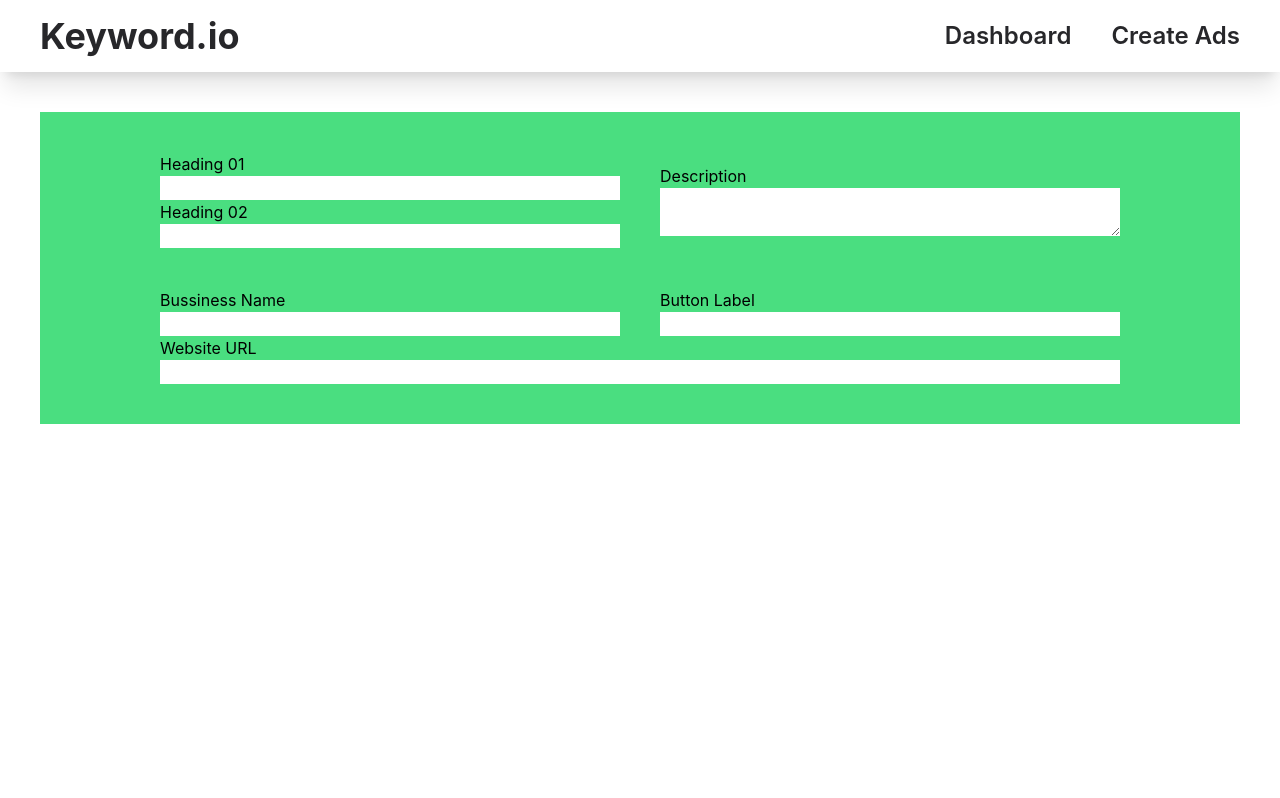
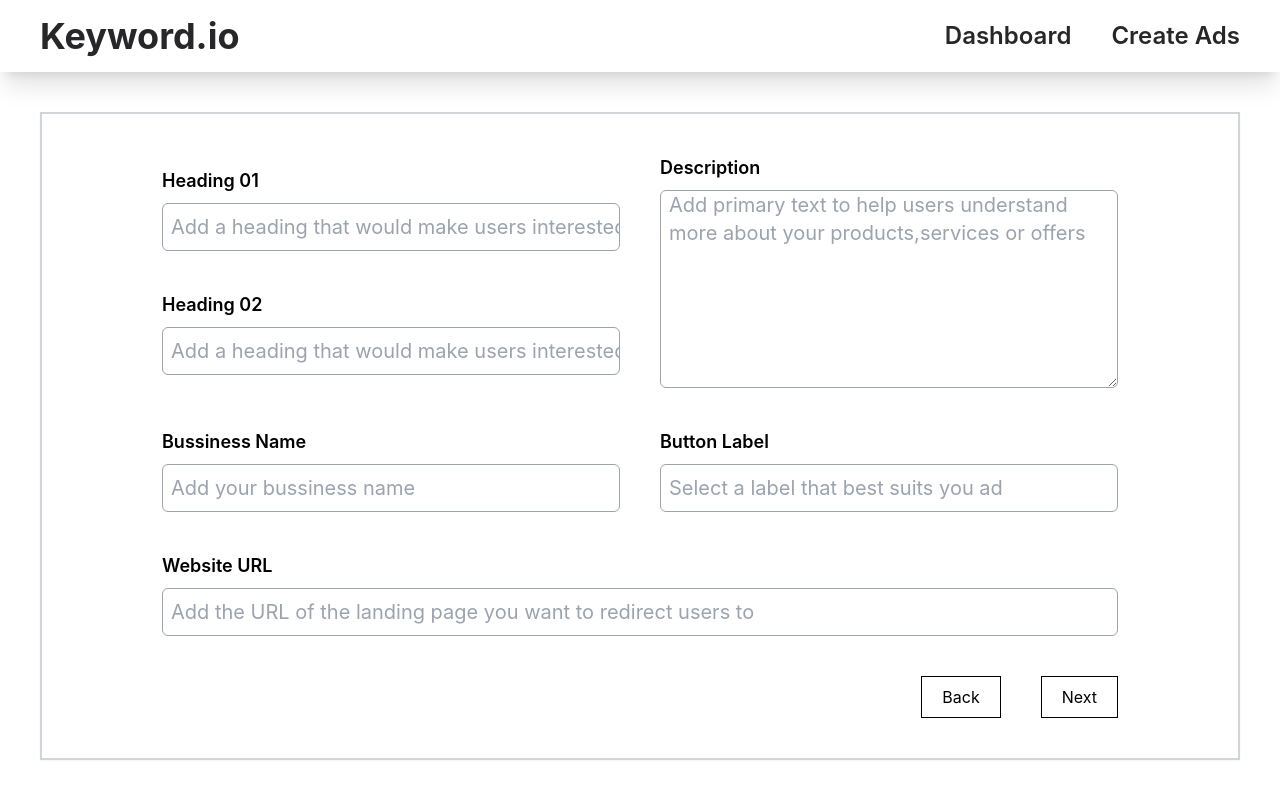
Before and after one commit to Dhanasaitholeti/assignment-keywordio, a React (Vite) app: page /textad in a window 1280 px wide. Built offline with nearby package versions, Linux system fonts and the light colour scheme.

Commit message:
added styles to the mediaad and textad components

```diff
--- a/src/components/AdInsights.tsx
+++ b/src/components/AdInsights.tsx
@@ -13,7 +13,7 @@ const AdInsights = () => {
 
   return (
     <div className="border border-gray-200 flex flex-col gap-5">
-      <div className="p-5 pb-2 text-xl font-semibold border-2 border-b-gray-200 ">
+      <div className="p-5 pb-2 text-xl font-semibold border-2 border-b-gray-200 text-gray-800">
         <p>Ads Insight</p>
       </div>
       <TableContainer>
@@ -21,7 +21,9 @@ const AdInsights = () => {
           <TableHead>
             <TableRow>
               {Adkeys.map((each) => (
-                <TableCell>{each}</TableCell>
+                <TableCell>
+                  <p className="font-bold text-lg">{each}</p>
+                </TableCell>
               ))}
             </TableRow>
           </TableHead>
--- a/src/components/AdMetrics.tsx
+++ b/src/components/AdMetrics.tsx
@@ -10,11 +10,10 @@ import { AdsMetrics } from "../configs/adsData";
 
 const AdMetrics = () => {
   const Adkeys = Object.keys(AdsMetrics[0]);
-  console.log(Adkeys);
 
   return (
     <div className="border border-gray-200 flex flex-col gap-5">
-      <div className="p-5 pb-2 text-xl font-semibold border-2 border-b-gray-200 ">
+      <div className="p-5 pb-2 text-xl font-semibold border-2 border-b-gray-200 text-gray-800">
         Ads Insight
       </div>
       <TableContainer>
@@ -22,7 +21,9 @@ const AdMetrics = () => {
           <TableHead>
             <TableRow>
               {Adkeys.map((each) => (
-                <TableCell>{each}</TableCell>
+                <TableCell>
+                  <p className="font-bold text-lg"> {each}</p>
+                </TableCell>
               ))}
             </TableRow>
           </TableHead>
--- /dev/null
+++ b/src/components/BottomButtonGroup.tsx
@@ -0,0 +1,12 @@
+const BottomButtonGroup = () => {
+  return (
+    <div className="flex justify-end px-20">
+      <div className="flex gap-10">
+        <button className="border border-black px-5 py-2">Back</button>
+        <button className="border border-black px-5 py-2">{"Next"}</button>
+      </div>
+    </div>
+  );
+};
+
+export default BottomButtonGroup;
--- a/src/components/BussinessLabels.tsx
+++ b/src/components/BussinessLabels.tsx
@@ -1,21 +1,44 @@
+import { styles } from "./CommonStyles";
+
 const BussinessLabel = () => {
   return (
     <>
-      <div className="flex flex-col items-center justify-center px-20">
+      <div className="flex flex-col items-center justify-center px-20 gap-10">
         <section className="flex w-full gap-10">
-          <section className="flex flex-col w-1/2">
-            <label htmlFor="business-name">Bussiness Name</label>
-            <input type="text" name="business-name" />
+          <section className={`${styles.sectionStyles} gap-2`}>
+            <label htmlFor="business-name" className={styles.labelStyles}>
+              Bussiness Name
+            </label>
+            <input
+              type="text"
+              name="business-name"
+              placeholder="Add your bussiness name"
+              className={`${styles.inputStyles} h-12`}
+            />
           </section>
 
-          <section className="flex flex-col w-1/2">
-            <label htmlFor="btn-label">Button Label</label>
-            <input type="text" name="btn-label" />
+          <section className={`${styles.sectionStyles} gap-2`}>
+            <label htmlFor="btn-label" className={styles.labelStyles}>
+              Button Label
+            </label>
+            <input
+              type="text"
+              name="btn-label"
+              placeholder="Select a label that best suits you ad"
+              className={`${styles.inputStyles} h-12`}
+            />
           </section>
         </section>
-        <section className="flex flex-col w-full">
-          <label htmlFor="web-url">Website URL</label>
-          <input type="text" name="web-url" />
+        <section className="flex flex-col w-full gap-2">
+          <label htmlFor="web-url" className={styles.labelStyles}>
+            Website URL
+          </label>
+          <input
+            type="text"
+            name="web-url"
+            placeholder="Add the URL of the landing page you want to redirect users to"
+            className={`${styles.inputStyles} h-12`}
+          />
         </section>
       </div>
     </>
--- /dev/null
+++ b/src/components/CommonStyles.ts
@@ -0,0 +1,11 @@
+interface stylesType {
+  labelStyles: string;
+  inputStyles: string;
+  sectionStyles: string;
+}
+
+export const styles: stylesType = {
+  labelStyles: "text-lg font-semibold",
+  inputStyles: "bg-transparent border border-gray-400 rounded-md text-xl pl-2",
+  sectionStyles: "flex flex-col w-1/2",
+};
--- a/src/components/Headings.tsx
+++ b/src/components/Headings.tsx
@@ -1,21 +1,44 @@
+import { styles } from "./CommonStyles";
+
 const Headings = () => {
   return (
     <>
       <div className="flex items-center justify-center px-20 gap-10">
-        <section className="flex flex-col w-1/2">
-          <section className="flex flex-col">
-            <label htmlFor="heading1">Heading 01</label>
-            <input type="text" name="heading1" />
+        <section className={`${styles.sectionStyles} gap-10`}>
+          <section className="flex flex-col gap-2">
+            <label htmlFor="heading1" className={styles.labelStyles}>
+              Heading 01
+            </label>
+            <input
+              type="text"
+              name="heading1"
+              placeholder="Add a heading that would make users interested"
+              className={`${styles.inputStyles} h-12`}
+            />
           </section>
 
-          <section className="flex flex-col">
-            <label htmlFor="heading2">Heading 02</label>
-            <input type="text" name="heading2" />
+          <section className="flex flex-col gap-2">
+            <label htmlFor="heading2" className={styles.labelStyles}>
+              Heading 02
+            </label>
+            <input
+              type="text"
+              name="heading2"
+              placeholder="Add a heading that would make users interested"
+              className={`${styles.inputStyles} h-12`}
+            />
           </section>
         </section>
-        <section className="flex flex-col w-1/2">
-          <label htmlFor="description">Description</label>
-          <textarea name="description"></textarea>
+        <section className={`${styles.sectionStyles} gap-2`}>
+          <label htmlFor="description" className={styles.labelStyles}>
+            Description
+          </label>
+          <textarea
+            className={styles.inputStyles}
+            rows={7}
+            name="description"
+            placeholder="Add primary text to help users understand more about your products,services or offers"
+          ></textarea>
         </section>
       </div>
     </>
--- a/src/pages/MediaAd.tsx
+++ b/src/pages/MediaAd.tsx
@@ -4,7 +4,7 @@ import Headings from "../components/Headings";
 const MediaAd = () => {
   return (
     <>
-      <main className="bg-green-400 p-10 flex flex-col gap-10">
+      <main className="p-10 flex flex-col gap-10 border-2 border-gray-300 shadow-sm">
         <Headings />
         <BussinessLabel />
       </main>
--- a/src/pages/TextAd.tsx
+++ b/src/pages/TextAd.tsx
@@ -1,12 +1,14 @@
+import BottomButtonGroup from "../components/BottomButtonGroup";
 import BussinessLabel from "../components/BussinessLabels";
 import Headings from "../components/Headings";
 
 const TextAd = () => {
   return (
     <>
-      <main className="bg-green-400 p-10 flex flex-col gap-10">
+      <main className="p-10 flex flex-col gap-10 border-2 border-gray-300 shadow-sm">
         <Headings />
         <BussinessLabel />
+        <BottomButtonGroup />
       </main>
     </>
   );
```
